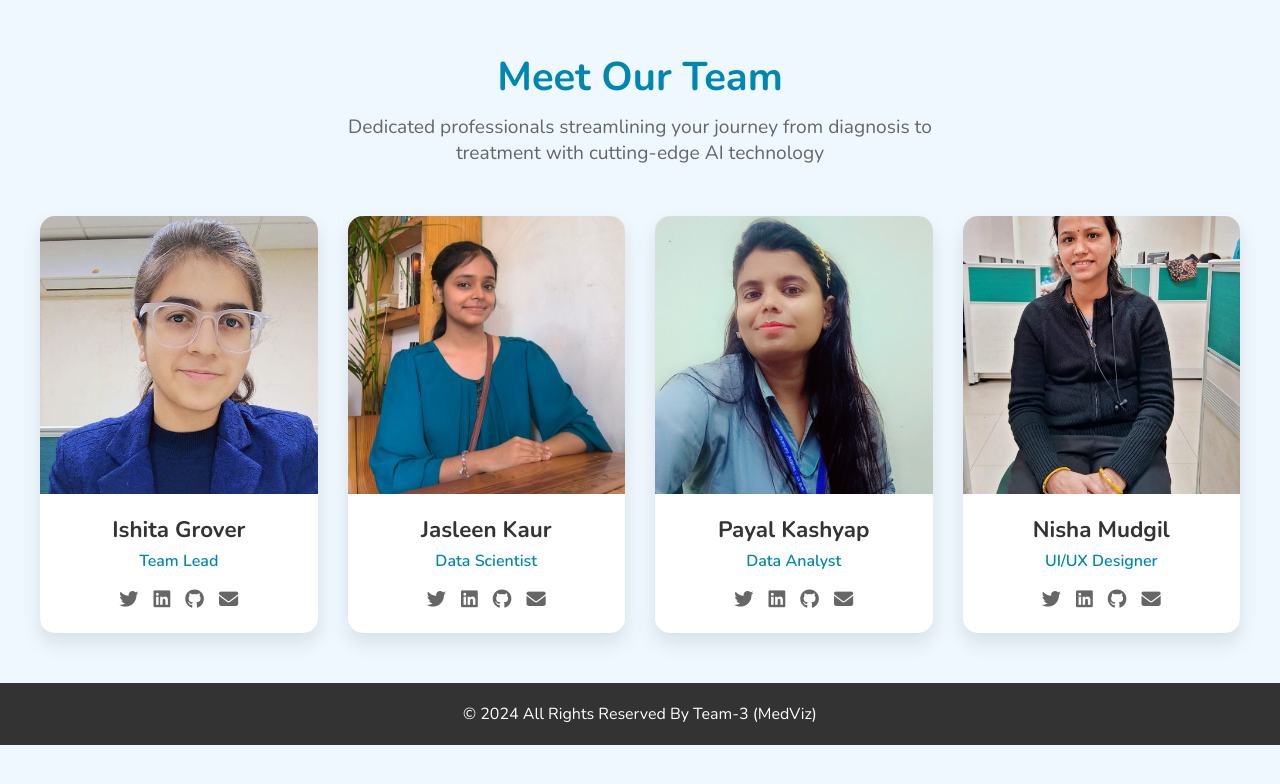
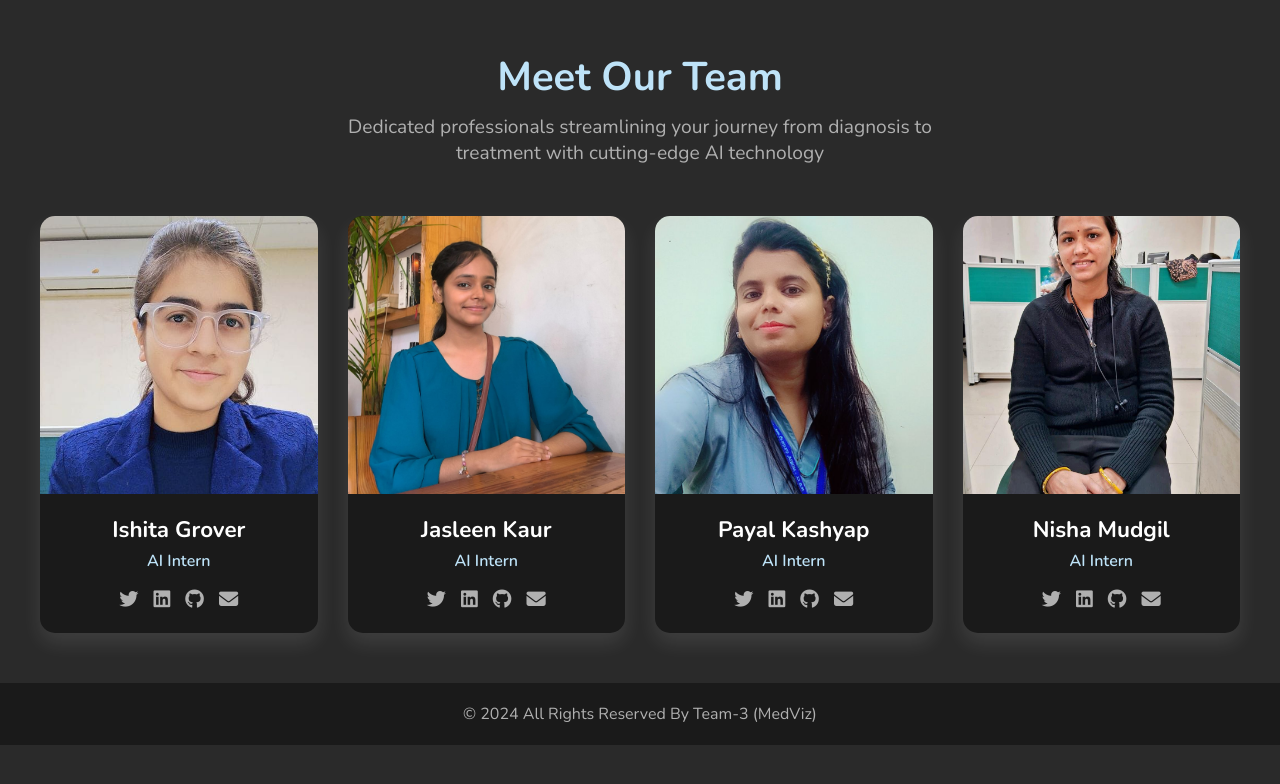
Before and after one commit to IshitaGrover23/PaidAWS2, a Django app: page /team/ in a window 1280 px wide. Shown: the top 784 px of the page. Run offline with Django 4.2, Linux system fonts and the light colour scheme.

Commit message:
Update Team.html

```diff
--- a/OJT-team3/website/templates/Team.html
+++ b/OJT-team3/website/templates/Team.html
@@ -10,10 +10,12 @@
   <link rel="stylesheet" href="https://cdnjs.cloudflare.com/ajax/libs/font-awesome/6.4.0/css/all.min.css">
   <style>
     :root {
-      --primary-color: #0087b1;
-      --secondary-color: #f0f8ff;
-      --text-color: #333;
-      --text-light: #666;
+      --primary-color: #bee3f8; /* Accent color */
+      --background-color: #2a2a2a; /* Dark background */
+      --text-color: #ffffff; /* Light text color */
+      --text-light: #b0b0b0; /* Light gray text */
+      --card-background: #1a1a1a; /* Card background */
+      --card-shadow: rgba(255, 255, 255, 0.1);
     }
 
     * {
@@ -24,7 +26,7 @@
     }
 
     body {
-      background-color: var(--secondary-color);
+      background-color: var(--background-color);
       color: var(--text-color);
     }
 
@@ -60,16 +62,16 @@
     }
 
     .team-card {
-      background-color: #fff;
+      background-color: var(--card-background);
       border-radius: 15px;
       overflow: hidden;
-      box-shadow: 0 10px 20px rgba(0, 0, 0, 0.1);
+      box-shadow: 0 10px 20px var(--card-shadow);
       transition: transform 0.3s ease, box-shadow 0.3s ease;
     }
 
     .team-card:hover {
       transform: translateY(-10px);
-      box-shadow: 0 15px 30px rgba(0, 0, 0, 0.2);
+      box-shadow: 0 15px 30px var(--card-shadow);
     }
 
     .img-wrapper {
@@ -129,8 +131,8 @@
     }
 
     .footer_section {
-      background-color: #333;
-      color: #fff;
+      background-color: #1a1a1a;
+      color: var(--text-light);
       text-align: center;
       padding: 20px 0;
     }
@@ -160,7 +162,7 @@
           </div>
           <div class="team-info">
             <h2 class="name">Ishita Grover</h2>
-            <p class="position">Team Lead</p>
+            <p class="position">AI Intern</p>
             <div class="social-media-links">
               <a href="http://www.twitter.com/" target="_blank" aria-label="Twitter"><i class="fab fa-twitter"></i></a>
               <a href="http://www.linkedin.com/" target="_blank" aria-label="LinkedIn"><i class="fab fa-linkedin"></i></a>
@@ -176,7 +178,7 @@
           </div>
           <div class="team-info">
             <h2 class="name">Jasleen Kaur</h2>
-            <p class="position">Data Scientist</p>
+            <p class="position">AI Intern</p>
             <div class="social-media-links">
               <a href="http://www.twitter.com/" target="_blank" aria-label="Twitter"><i class="fab fa-twitter"></i></a>
               <a href="http://www.linkedin.com/" target="_blank" aria-label="LinkedIn"><i class="fab fa-linkedin"></i></a>
@@ -192,7 +194,7 @@
           </div>
           <div class="team-info">
             <h2 class="name">Payal Kashyap</h2>
-            <p class="position">Data Analyst</p>
+            <p class="position">AI Intern</p>
             <div class="social-media-links">
               <a href="http://www.twitter.com/" target="_blank" aria-label="Twitter"><i class="fab fa-twitter"></i></a>
               <a href="http://www.linkedin.com/" target="_blank" aria-label="LinkedIn"><i class="fab fa-linkedin"></i></a>
@@ -208,7 +210,7 @@
           </div>
           <div class="team-info">
             <h2 class="name">Nisha Mudgil</h2>
-            <p class="position">UI/UX Designer</p>
+            <p class="position">AI Intern</p>
             <div class="social-media-links">
               <a href="http://www.twitter.com/" target="_blank" aria-label="Twitter"><i class="fab fa-twitter"></i></a>
               <a href="http://www.linkedin.com/" target="_blank" aria-label="LinkedIn"><i class="fab fa-linkedin"></i></a>
```
